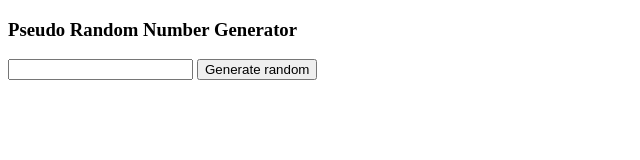
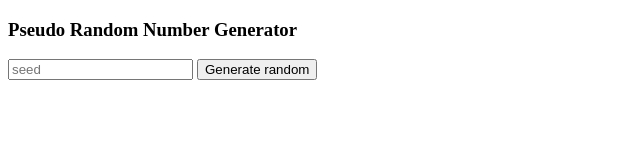
Before and after one commit to luiscastro193/PRNG, a plain HTML site: page index.html in a window 1280 px wide. Shown: the full height of the page, 0-640 px from the left. Drawn offline with Linux system fonts and the light colour scheme.

Commit message:
Update index.html

```diff
--- a/index.html
+++ b/index.html
@@ -10,7 +10,7 @@
 <body>
 	<h3>Pseudo Random Number Generator</h3>
 	<form>
-		<input required>
+		<input placeholder="seed" required>
 		<input type="submit" value="Generate random">
 	</form>
 	<p></p>
```
